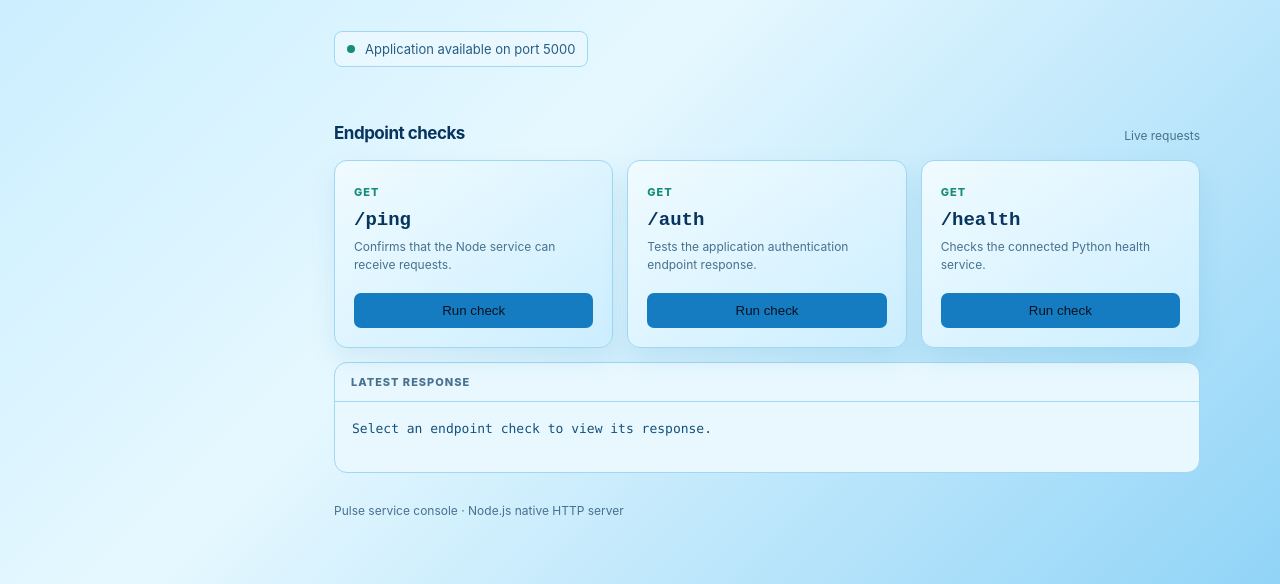
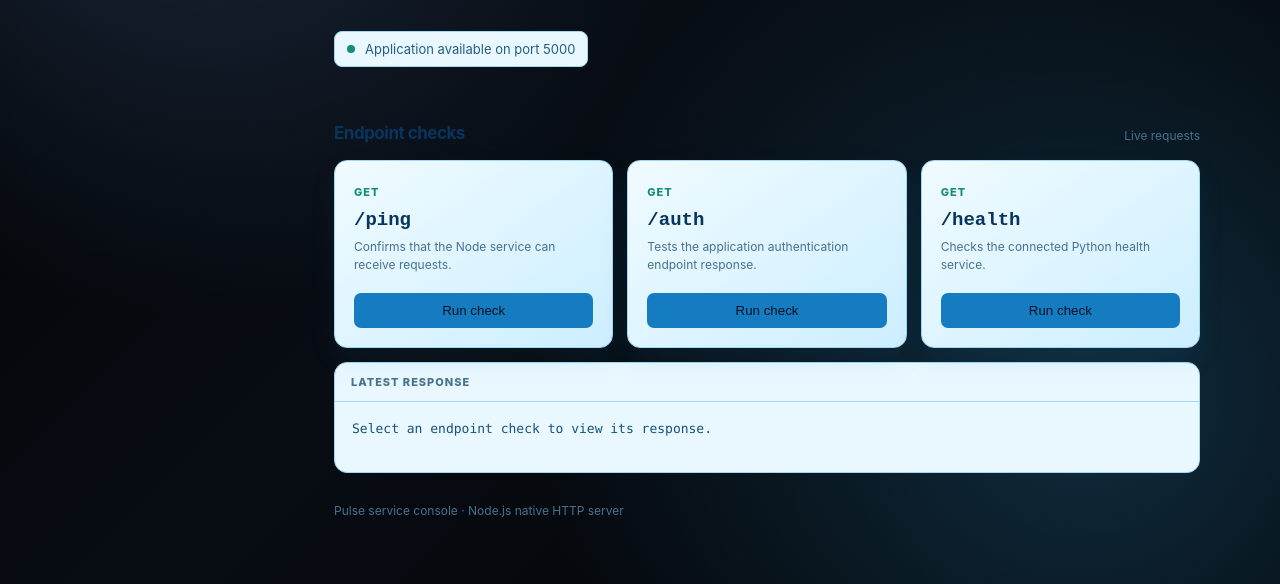
Before and after one commit to AnkurDayal-Devop/node-project, a website: page index.html in a window 1280 px wide. Shown: the part 336-920 px from the top of the page. Drawn offline with Linux system fonts and the light colour scheme.

Commit message:
Changed style

```diff
--- a/index.html
+++ b/index.html
@@ -8,7 +8,7 @@
     <style>
       :root { --navy: #09325d; --panel: #dff3ff; --line: #9fd7f4; --text: #08355e; --muted: #47718f; --blue: #157cc1; --mint: #168d7a; --red: #bd3f58; }
       * { box-sizing: border-box; }
-      body { margin: 0; min-height: 100vh; color: var(--text); background: linear-gradient(135deg, #bfeaff 0%, #e6f8ff 48%, #91d4f7 100%); font-family: Inter, ui-sans-serif, system-ui, -apple-system, BlinkMacSystemFont, "Segoe UI", sans-serif; }
+      body { margin: 0; min-height: 100vh; color: var(--text); background: radial-gradient(circle at 15% 15%, #1b2a3e 0%, transparent 38%), radial-gradient(circle at 85% 80%, #102c3e 0%, transparent 42%), linear-gradient(135deg, #000 0%, #080d14 48%, #000 100%); font-family: Inter, ui-sans-serif, system-ui, -apple-system, BlinkMacSystemFont, "Segoe UI", sans-serif; }
       .layout { max-width: 1180px; min-height: 100vh; margin: auto; padding: 30px; display: grid; grid-template-columns: 220px 1fr; gap: 34px; }
       aside { padding: 13px 0; }
       .brand { display: flex; align-items: center; gap: 10px; margin-bottom: 60px; font-size: 20px; font-weight: 800; letter-spacing: -.8px; }
```
Also changed, not shown: 1 other file.
